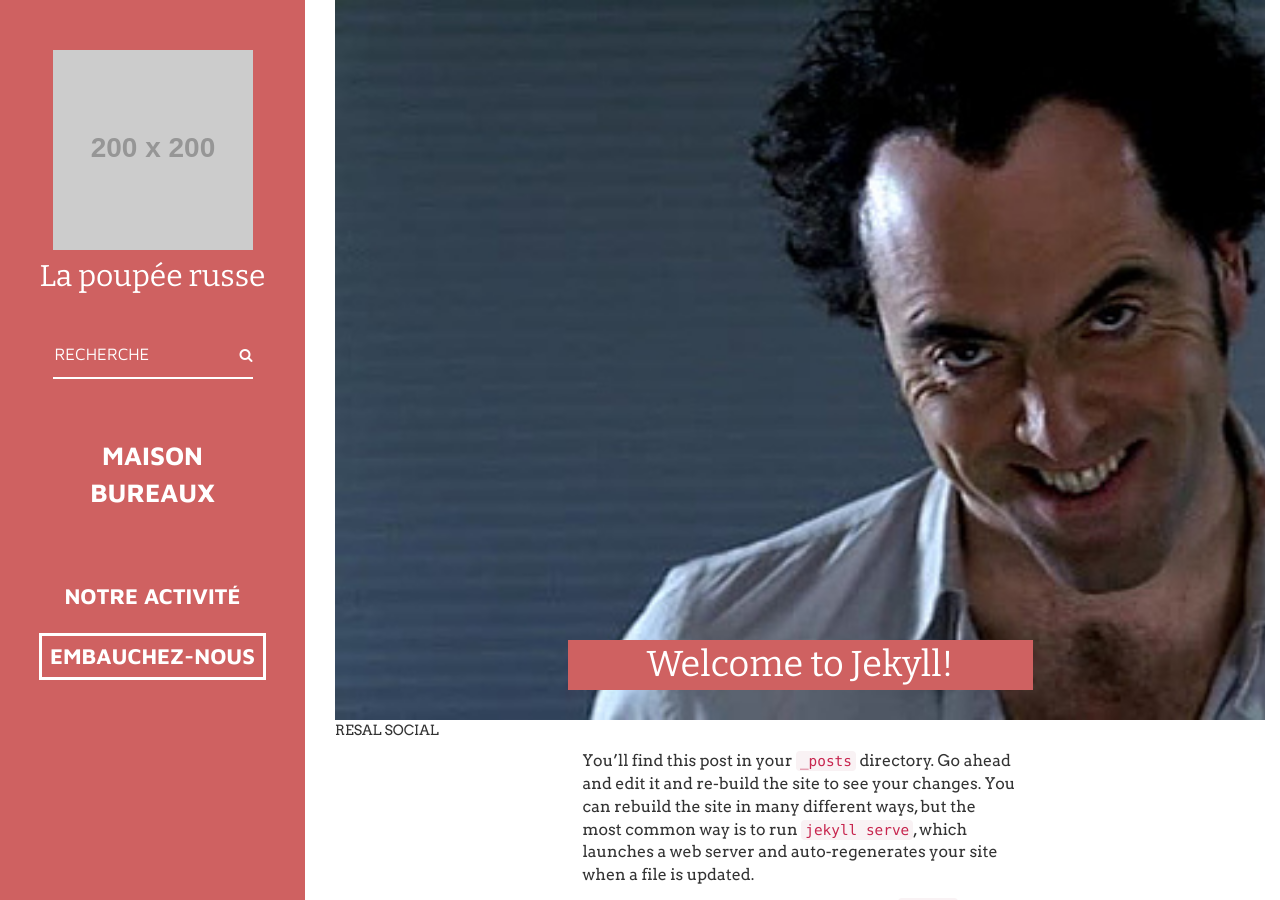
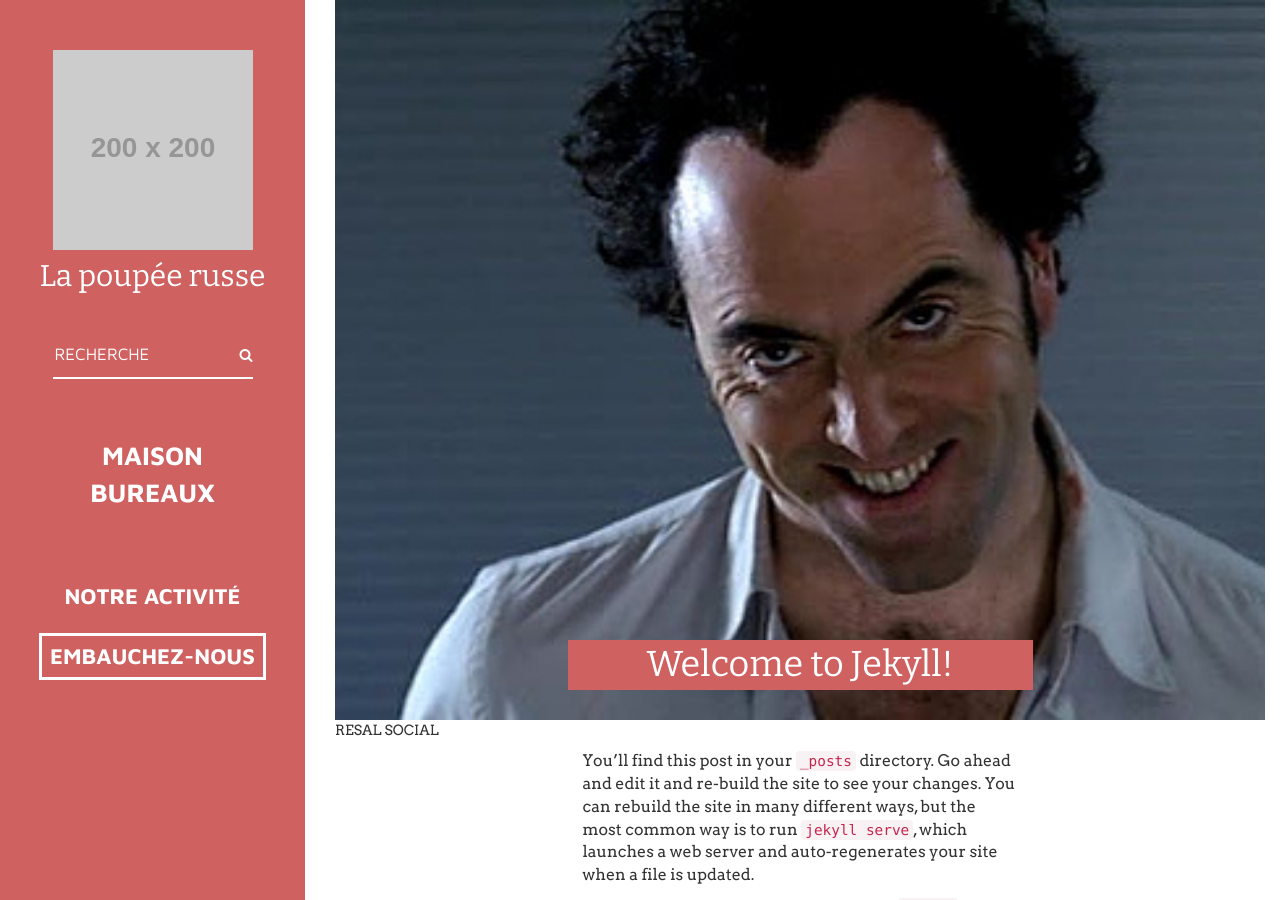
Before and after one commit to Koroeskohr/la-poupee-russe, a Jekyll site: the page built from _posts/2016-02-09-welcome-to-jekyll.markdown, in a window 1280 px wide and 900 px high. Built offline with Jekyll 4.4.1, drawn with Linux system fonts in a browser that asks for light colours; nearby versions of some CDN libraries.

Commit message:
Improve css for articles

```diff
--- a/_sass/_layout.scss
+++ b/_sass/_layout.scss
@@ -7,6 +7,7 @@ article.post {
     height: 80vh;
     margin: 0;
     background-size: cover;
+    background-position: center;
     position: relative;
 
     h1.post-title {
@@ -34,18 +35,38 @@ article.post {
     margin-bottom: 20px;
 
     div.author-image {
-      width : 8vw;
-      height: 8vw;
-      background-size: cover;
-      border-radius: 4vw;
       display: inline-block;
       margin: 10px 0;
+      text-align: center;
+      width: 25%;
+      box-sizing: border-box;
+
+      img {
+        width : 8vw;
+        height: 8vw;
+        border-radius: 4vw;
+        border: 2px solid $red;
+      }
     }
 
     div.author-info {
       display: inline-block;
       vertical-align: top;
       margin: 10px;
+      width: calc(75% - 25px);
+      box-sizing: border-box;
+
+      a.button {
+        background: $grey;
+        display: block;
+        padding: 10px 5px;
+        margin: 10px auto;
+        color: white;
+        font-family: $title-font-family;
+        font-size: 1.5rem;
+        text-align: center;
+        width: auto;
+      }
     }
 
     span.author-name {
```
